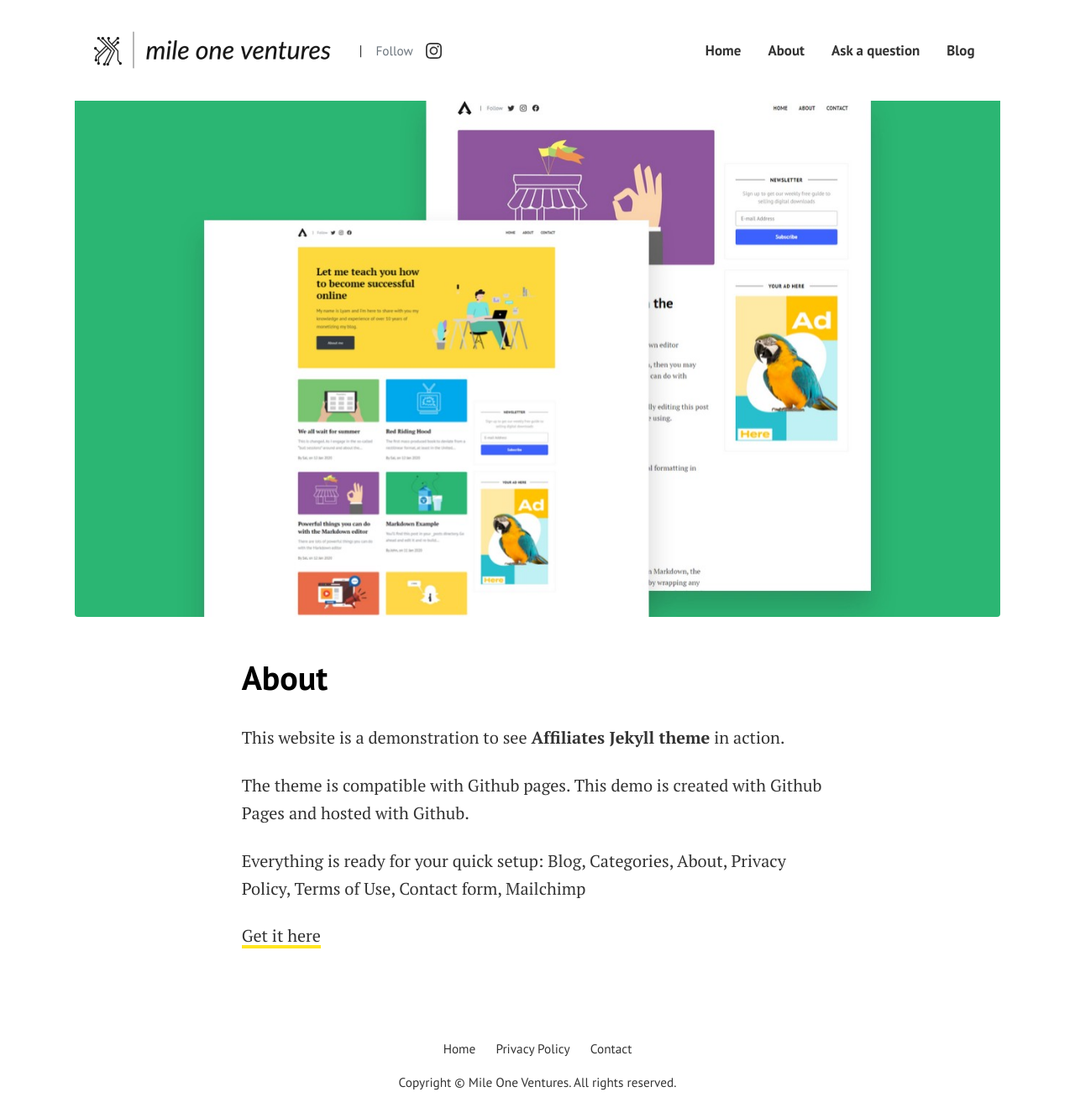
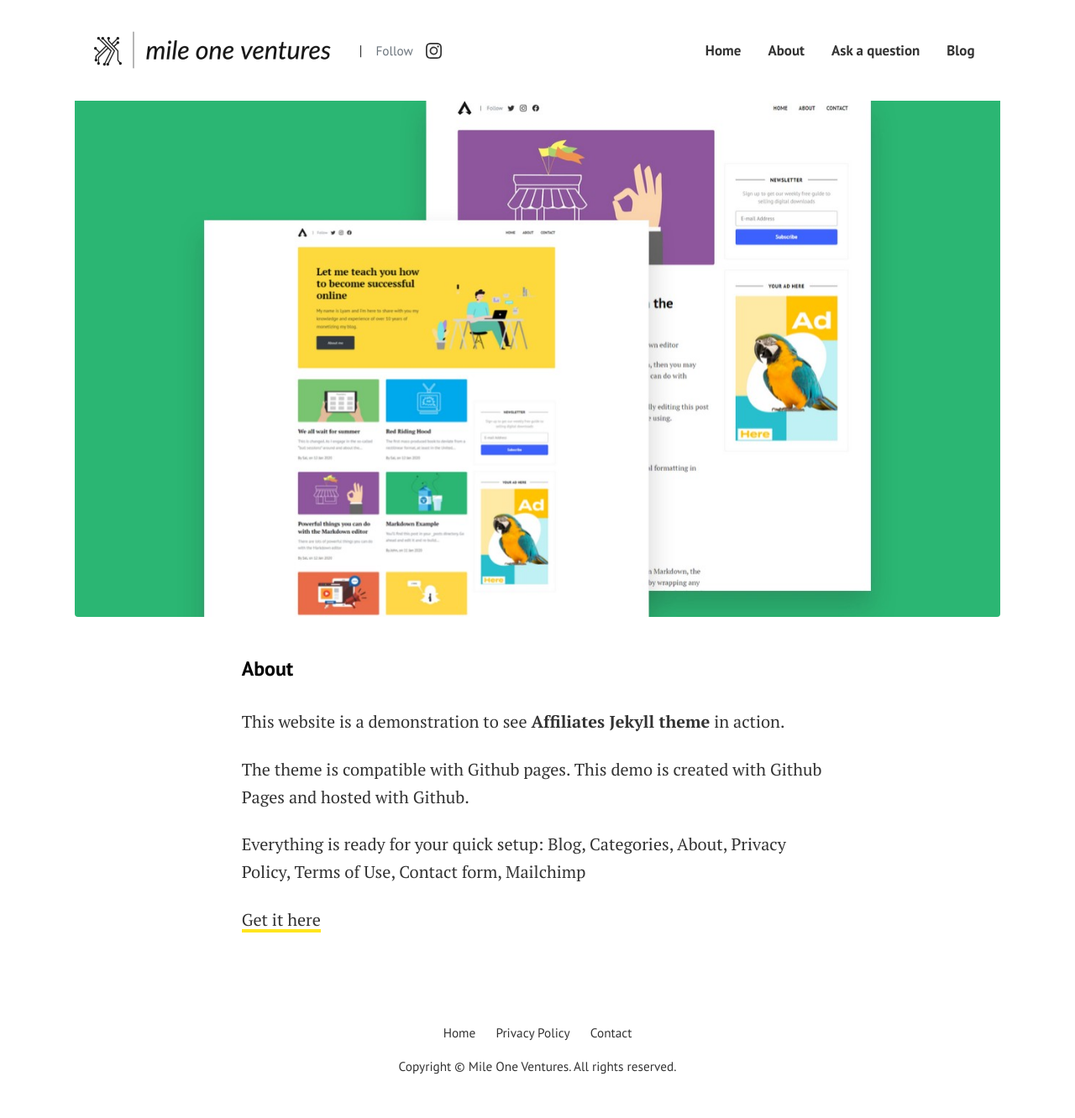
Before and after one commit to mile-one-ventures/mile-one-ventures.github.io, a Jekyll site: the page built from pages/about.md, in a window 1280 px wide and 1332 px high. Shown: the whole window at 84% size. Built offline with Jekyll 4.4.1, drawn with Linux system fonts in a browser that asks for light colours.

Commit message:
Update custom.css

```diff
--- a/assets/css/custom.css
+++ b/assets/css/custom.css
@@ -18,3 +18,8 @@ div.mc-field-group input {
     -moz-border-radius: 3px;
     border-radius: 3px;
 }
+
+/* Small devices (landscape phones, 544px and up) */
+@media (min-width: 544px) {
+  h1 {font-size:1.5rem;} /*1rem = 16px*/
+}
```
